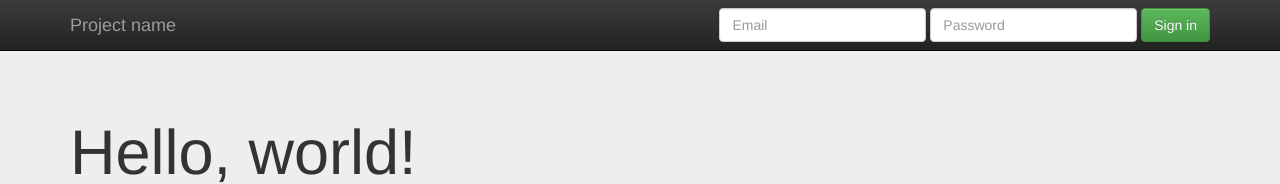
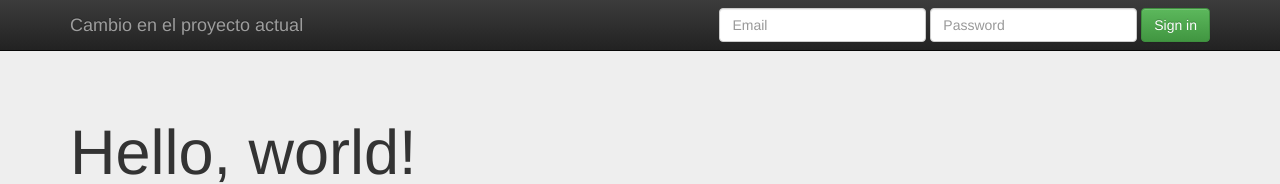
Before and after one commit to gacevedo19101/pruebaTsoft, a plain HTML site: page index.html in a window 1280 px wide. Shown: the top 184 px of the page. Drawn offline with nearby package versions, Linux system fonts and the light colour scheme.

Commit message:
Se realizo un cambio en el navBar

```diff
--- a/index.html
+++ b/index.html
@@ -36,7 +36,7 @@
             <span class="icon-bar"></span>
             <span class="icon-bar"></span>
           </button>
-          <a class="navbar-brand" href="#">Project name</a>
+          <a class="navbar-brand" href="www.tsoftglobal.com">Cambio en el proyecto actual</a>
         </div>
         <div id="navbar" class="navbar-collapse collapse">
           <form class="navbar-form navbar-right" role="form">
```
